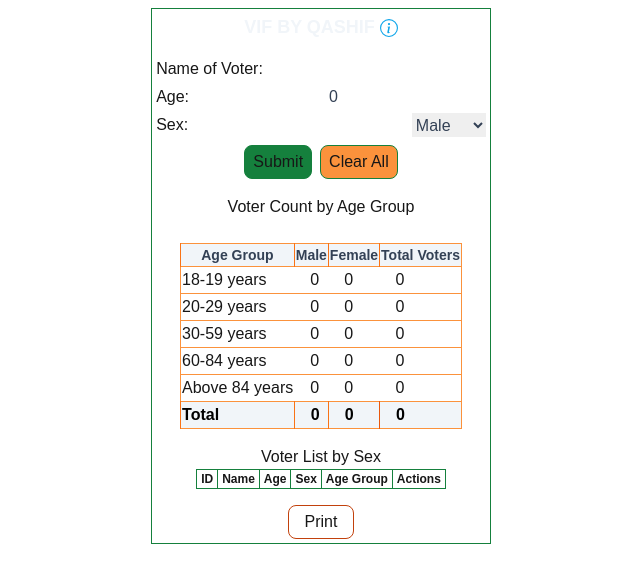
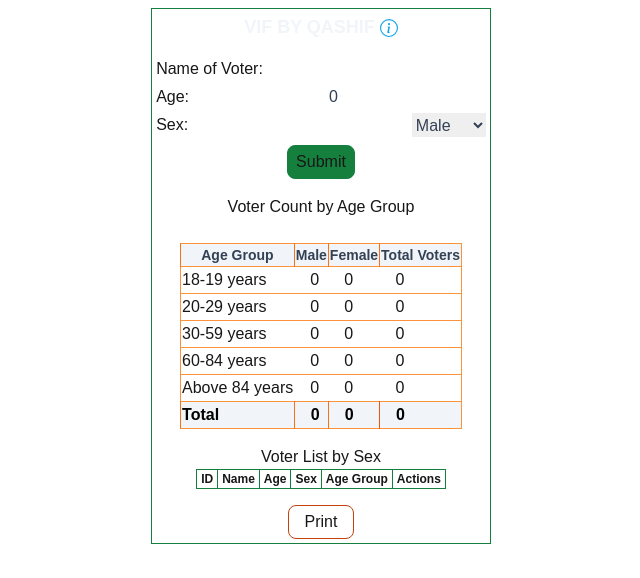
Before and after one commit to qashifpeer/agewise, a Next.js app: page / in a window 1280 px wide. Shown: the top 578 px of the page, without its empty margins (319-959 px from the left). Built offline with nearby package versions, Linux system fonts and the light colour scheme.

Commit message:
clearall disabled

```diff
--- a/src/app/page.tsx
+++ b/src/app/page.tsx
@@ -204,7 +204,8 @@
               Submit{" "}
             </button>
             <button
-              className="bg-orange-400 border border-green-700 px-2 py-1 rounded-lg hover:bg-green-600 transition-all duration-200 hover:text-black"
+
+              className="bg-orange-400 border hidden border-green-700 px-2 py-1 rounded-lg hover:bg-green-600 transition-all duration-200 hover:text-black"
               type="button"
               onClick={clearAll}
             >
```
